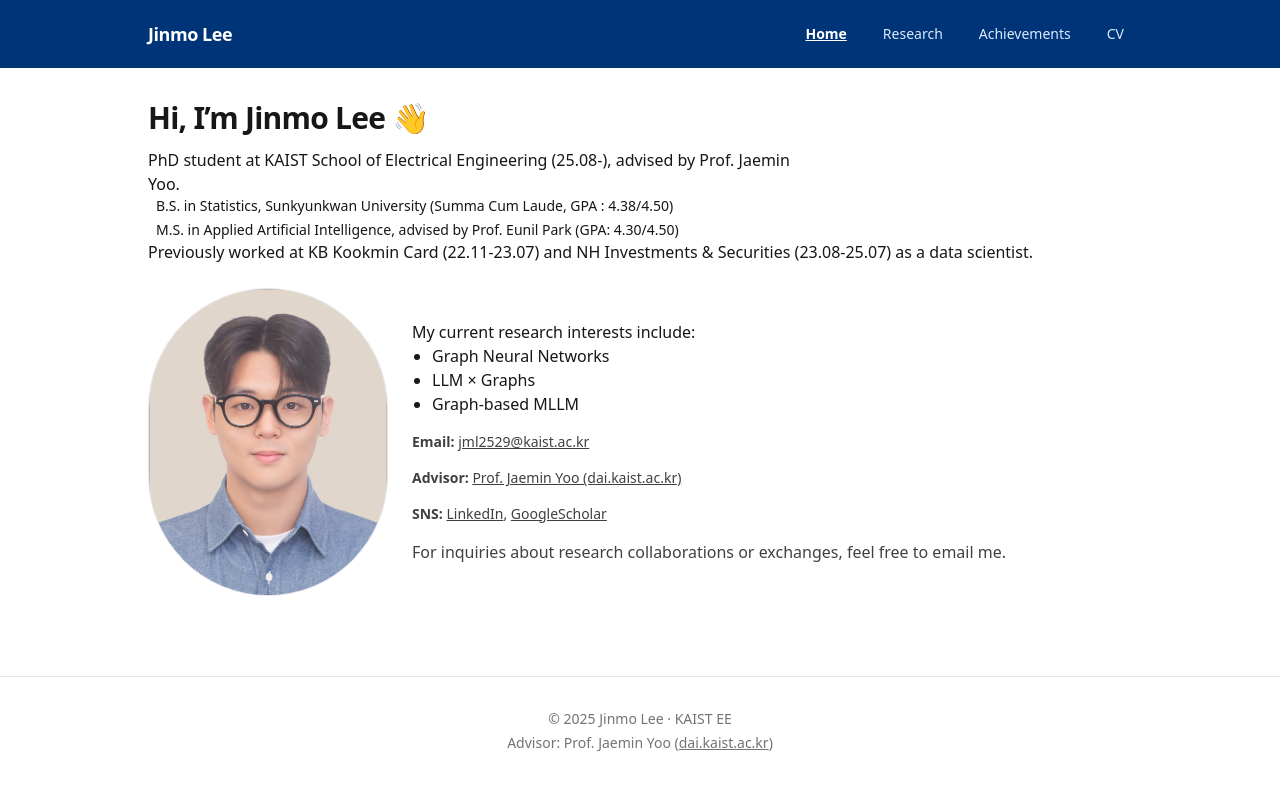
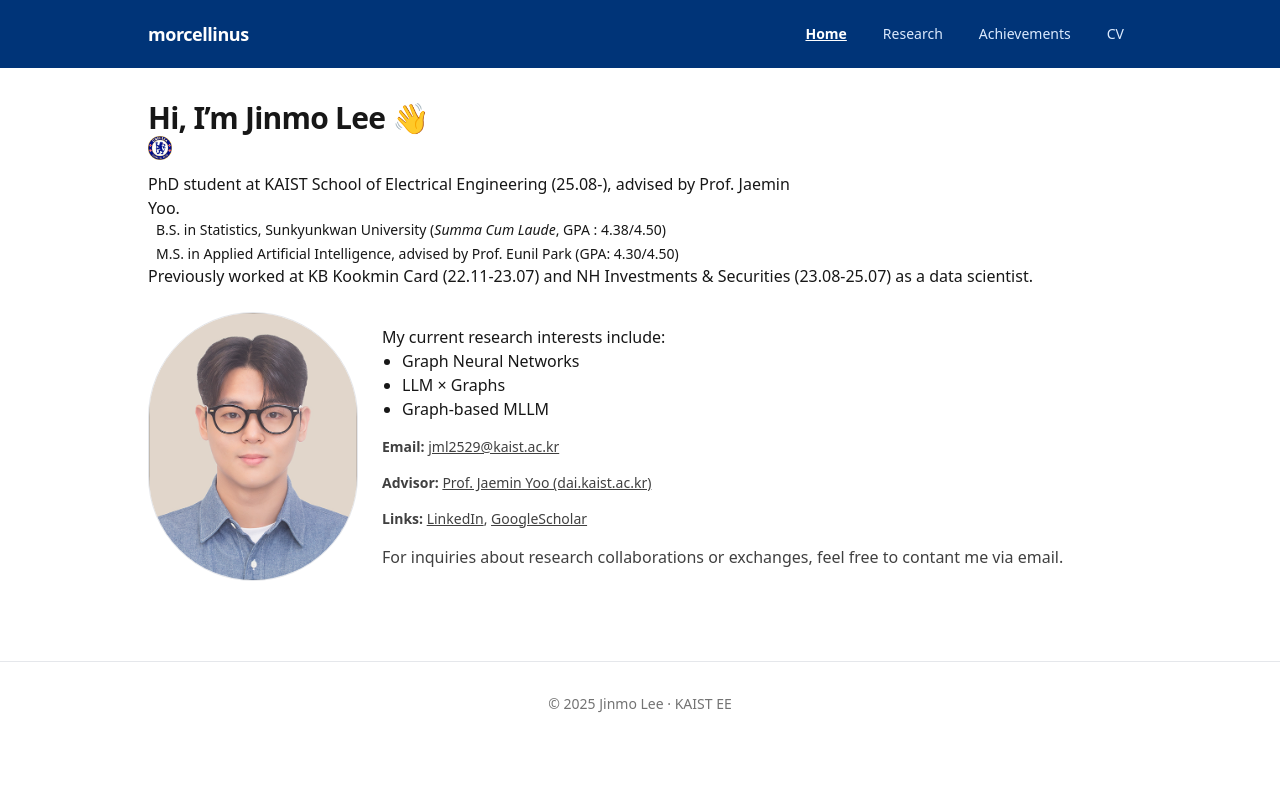
Before and after one commit to morcellinus/morcellinus.github.io, a Next.js app: page / in a window 1280 px wide. Shown: the top 790 px of the page. Built offline with nearby package versions, Linux system fonts and the light colour scheme.

Commit message:
simple layout details and CV update

```diff
--- a/app/cv/page.tsx
+++ b/app/cv/page.tsx
@@ -2,9 +2,9 @@ export default function CVPage() {
   return (
     <section className="space-y-6">
       <h1 className="section-title">Curriculum Vitae</h1>
-      <p className="mt-2">You can view or download my CV below:</p>
+      <p className="mt-2">You can download my CV below:</p>
       <a
-        href="/cv.pdf"
+        href="/CV-jinmolee.pdf"
         target="_blank"
         rel="noopener noreferrer"
         className="inline-block px-4 py-2 bg-blue-600 text-white rounded hover:bg-blue-700"
--- a/app/layout.tsx
+++ b/app/layout.tsx
@@ -16,7 +16,7 @@ export default function RootLayout({ children }: { children: React.ReactNode })
       <body>
         <header className="bg-[#003478]">
           <div className="max-w-5xl mx-auto px-5 py-5 flex items-center justify-between">
-            <Link href="/" className="text-lg font-bold tracking-tight text-white hover:opacity-80 transition">Jinmo Lee</Link>
+            <Link href="/" className="text-lg font-bold tracking-tight text-white hover:opacity-80 transition">morcellinus</Link>
             <NavBar />
           </div>
         </header>
--- a/app/page.tsx
+++ b/app/page.tsx
@@ -4,20 +4,23 @@ export default function HomePage() {
   return (
     <section className="space-y-6">
       <div>
-        <h1 className="text-3xl font-semibold tracking-tight">Hi, I’m Jinmo Lee 👋</h1>
+        <h1 className="text-3xl font-semibold tracking-tight">Hi, I’m Jinmo Lee 👋<img src="/chelsea.png" alt="Chelsea FC" className="h-6 w-6 object-contain" /></h1>
         <p className="mt-3 text-neutral-1200 max-w-2xl">
           PhD student at KAIST School of Electrical Engineering (25.08-), advised by Prof. Jaemin Yoo.
         </p>
         <ul className="list-none pl-0">
           <li className="flex items-start text-sm">
             <span className="mr-2"></span>
-            B.S. in Statistics, Sunkyunkwan University (Summa Cum Laude, GPA : 4.38/4.50)
+            B.S. in Statistics, Sunkyunkwan University (<i>Summa Cum Laude</i>, GPA : 4.38/4.50)
           </li>
           <li className="flex items-start text-sm mt-1">
             <span className="mr-2"></span>
             M.S. in Applied Artificial Intelligence, advised by Prof. Eunil Park (GPA: 4.30/4.50)
           </li>
         </ul>
+        <p>
+
+        </p>
         <p>
           Previously worked at KB Kookmin Card (22.11-23.07) and NH Investments & Securities (23.08-25.07) as a data scientist.
         </p>
@@ -27,8 +30,8 @@ export default function HomePage() {
           <Image
             src="/profile.jpg"
             alt="Jinmo Lee"
-            width={240}
-            height={240}
+            width={210}
+            height={210}
             className="rounded-full border"
           />
         </div>
@@ -48,11 +51,11 @@ export default function HomePage() {
             <b>Advisor:</b> <a className="underline" href="https://dai.kaist.ac.kr/" target="_blank">Prof. Jaemin Yoo (dai.kaist.ac.kr)</a>
           </div>
           <div className="text-sm text-neutral-700">
-            <b>SNS:</b> <a className="underline" href="https://www.linkedin.com/in/jinmo-lee-3b5115253/" target="_blank">LinkedIn</a>,{" "}
+            <b>Links:</b> <a className="underline" href="https://www.linkedin.com/in/jinmo-lee-3b5115253/" target="_blank">LinkedIn</a>,{" "}
             <a className="underline" href="https://scholar.google.com/citations?user=t15sD98AAAAJ&hl=en" target="_blank">GoogleScholar</a>
           </div>
           <p className="text-neutral-700">
-            For inquiries about research collaborations or exchanges, feel free to email me.
+            For inquiries about research collaborations or exchanges, feel free to contant me via email.
           </p>
         </div>
       </div>
--- a/components/Footer.tsx
+++ b/components/Footer.tsx
@@ -3,9 +3,6 @@ export function Footer() {
     <footer className="border-t mt-12">
       <div className="container py-8 text-center text-sm text-neutral-500">
         <div>© {new Date().getFullYear()} Jinmo Lee · KAIST EE</div>
-        <div className="mt-1">
-          Advisor: Prof. Jaemin Yoo (<a className="underline" href="https://dai.kaist.ac.kr/" target="_blank">dai.kaist.ac.kr</a>)
-        </div>
       </div>
     </footer>
   );
```
Also changed, not shown: public/chelsea.png (added), 1 other file (tests, documents, lock files or other folders).
